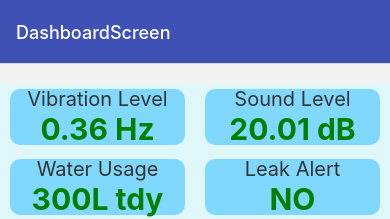
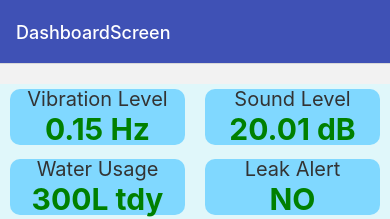
Before and after one commit to what-a-leak/wal-app, a React Native app: screen /DashboardScreen in a window 390 px wide. Shown: the top 219 px of the page. Built offline with nearby package versions, Linux system fonts and the light colour scheme.

Commit message:
Add config folder for data

```diff
--- /dev/null
+++ b/Config/data.json
@@ -0,0 +1,50 @@
+{
+    "nodes": [
+        {
+            "id": 1,
+            "vibration_level": 0.15,
+            "sound_level": 3,
+            "water_usage": {
+                "total": 1500,
+                "per_day": 50,
+                "per_week": 350,
+                "per_month": 1500
+            },
+            "leak_detected": false
+        },
+        {
+            "id": 2,
+            "vibration_level": 0.25,
+            "sound_level": 2,
+            "water_usage": {
+                "total": 1200,
+                "per_day": 40,
+                "per_week": 280,
+                "per_month": 1200
+            },
+            "leak_detected": true
+        },
+        {
+            "id": 3,
+            "vibration_level": 0.35,
+            "sound_level": 4,
+            "water_usage": {
+                "total": 1800,
+                "per_day": 60,
+                "per_week": 420,
+                "per_month": 1800
+            },
+            "leak_detected": false
+        }
+    ],
+    "mean_values": {
+        "vibration_level": 0.25,
+        "sound_level": 20.01,
+        "water_usage": {
+            "total": 1500,
+            "per_day": 50,
+            "per_week": 350,
+            "per_month": 1500
+        }
+    }
+    }
--- a/Screen/DashboardScreen.js
+++ b/Screen/DashboardScreen.js
@@ -1,6 +1,7 @@
 import React, { useState } from 'react';
 import { View, Text, StyleSheet } from 'react-native';
 import { StatisticsGraphWeek } from './StatisticsScreen';
+import data from '../Config/data.json';
 
 // Composant Dashboard
 export default function DashboardScreen() {
@@ -12,11 +13,11 @@ export default function DashboardScreen() {
       <View style={styles.cardContainer}>
         <View style={styles.card}>
           <Text style={styles.cardTitle}>Vibration Level</Text>
-          <Text style={styles.cardValue}>0.36 Hz</Text>
+          <Text style={styles.cardValue}>{data.nodes[0].vibration_level} Hz</Text>
         </View>
         <View style={styles.card}>
           <Text style={styles.cardTitle}>Sound Level</Text>
-          <Text style={styles.cardValue}>20.01 dB</Text>
+          <Text style={styles.cardValue}>{data.mean_values.sound_level} dB</Text>
         </View>
         <View style={styles.card}>
           <Text style={styles.cardTitle}>Water Usage</Text>
```
